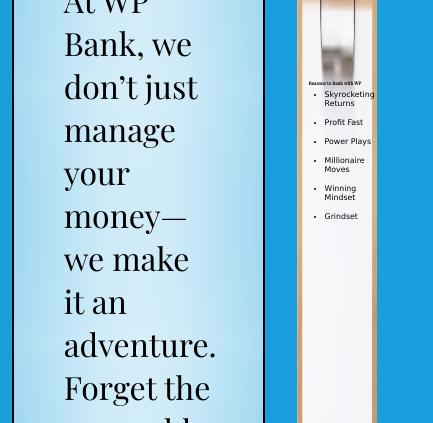
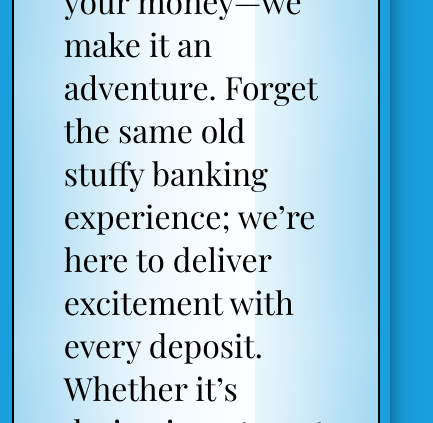
Before and after one commit to Willpaar/WPBanking, a plain HTML site: page public/HTML/whyWP.html in a window 390 px wide. Shown: the part 421-844 px from the top of the page, 433 px wide, since content can reach past the window. Drawn offline with nearby package versions, Linux system fonts and the light colour scheme; a web font is replaced by a local one.

Commit message:
mobile functionality

```diff
--- a/public/styles/aboutmain.css
+++ b/public/styles/aboutmain.css
@@ -52,6 +52,5 @@ body {
         font-size: 1rem;
         text-align: center;
         margin: 5vw 0;
-
     }
   }
--- a/public/styles/styles.css
+++ b/public/styles/styles.css
@@ -313,4 +313,14 @@ body {
   .small-logo {
       display: inline;
   }
+
+  /* Social Icons Styling */
+  #social_ico {
+    width: 10px; /* Adjust icon size */
+    height: 10px;
+  }
+
+  .footer_link_items p {
+    font-size: .75em; /* Adjust font size */
+  }
 }
--- a/public/styles/whywpmain.css
+++ b/public/styles/whywpmain.css
@@ -91,3 +91,26 @@ body {
     width: 100%;
     height: 100%;
 }
+
+@media screen and (max-width: 1100px){
+    .main_row {
+        flex-wrap: wrap; /* Allow wrapping on smaller screens */
+        gap: 4vw; /* Increase gap for better spacing on small screens */
+    }
+
+    .main_row > * {
+        width: 100%; /* Make items full width on small screens */
+    }
+
+    .image_text_container {
+        left: 15%
+    }
+
+    .image_text_container h2{
+        font-size: 5vw;
+    }
+
+    .image_text{
+        font-size: 7vw;
+    }
+}
```
